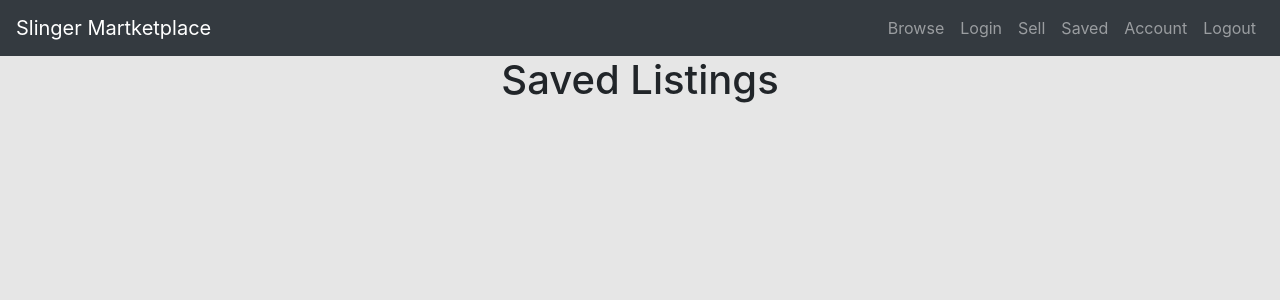
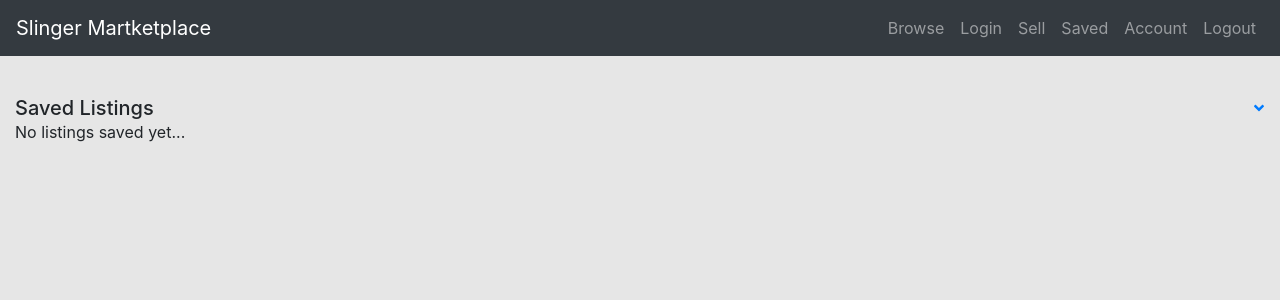
Before and after one commit to TPSreports2020/slanger, an Angular app: page /saved in a window 1280 px wide. Shown: the top 300 px of the page. Built offline with nearby package versions, Linux system fonts and the light colour scheme.

Commit message:
5 files modified

```diff
--- a/src/app/app.module.ts
+++ b/src/app/app.module.ts
@@ -5,6 +5,7 @@ import { HttpClientModule, HTTP_INTERCEPTORS } from '@angular/common/http';
 import { ReactiveFormsModule } from "@angular/forms";
 
 import {NgbModule} from '@ng-bootstrap/ng-bootstrap';
+
 import { FontAwesomeModule } from '@fortawesome/angular-fontawesome';
 
 import { AppRoutingModule } from './app-routing.module';
--- a/src/app/browse/search/search.component.css
+++ b/src/app/browse/search/search.component.css
@@ -1,4 +1,4 @@
 .main-form-wrapper {
-  margin-top: 3rem;
-  margin-bottom: 3rem;
+  margin-top: 30px;
+  margin-bottom: 30p;
 }
--- a/src/app/saved/saved.component.css
+++ b/src/app/saved/saved.component.css
@@ -4,8 +4,8 @@
 }
 
 .card {
-  margin-bottom: 2rem;
-  width: 18rem;
+  /* margin-bottom: 2rem;
+  width: 18rem; */
 }
 
 .card-btns {
@@ -15,3 +15,9 @@
 .card button {
   font-weight: 600;
 }
+
+faIcon { size: 3rem; }
+
+.top {
+  margin-top: 40px;
+}
--- a/src/app/saved/saved.component.html
+++ b/src/app/saved/saved.component.html
@@ -1,8 +1,24 @@
-<h1 class="text-center">Saved Listings</h1>
 
-<div class="row listing-wrapper">
+<div class="row top">
+  <div class="col">
+    <ngb-accordion #acc="ngbAccordion" activeIds="ngb-panel-0">
 
-  <div class="col"  *ngFor="let listing of savedListings; let i = index">
+      <ngb-panel title="Saved" id="ngb-panel-0">
+        <ng-template ngbPanelHeader let-opened="opened">
+          <div class="d-flex align-items-center justify-content-between">
+            <h5 class="m-0">Saved Listings</h5>
+            <button ngbPanelToggle class="btn btn-link p-0">
+
+
+              <fa-icon [icon]="faAngleDown"></fa-icon>
+
+
+            </button>
+          </div>
+        </ng-template>
+        <ng-template ngbPanelContent  let-opened="opened">
+          <span *ngIf="savedListings.length < 1">No listings saved yet...</span>
+          <div class="col" *ngFor="let listing of savedListings; let i = index">
             <div class="card mx-auto" >
               <img
                 src="https://images.unsplash.com/photo-1499831215195-0970a54b3a0e?ixlib=rb-1.2.1&ixid=eyJhcHBfaWQiOjEyMDd9&auto=format&fit=crop&w=500&q=60"
@@ -14,9 +30,20 @@
                 <p class="card-text">{{listing.description}}</p>
                 <div class="card-btns">
                   <button class="btn btn-info btn-sm mx-1"><a href="#"></a>More</button>
-        <button class="btn btn-danger btn-sm mx-1" (click)="onSaveListing(listing)"><a></a>Save</button>
+                  <button class="btn btn-danger btn-sm mx-1" (click)="onSaveListing(listing)"><a></a>Remove</button>
                   <button class="btn btn-success btn-sm mx-1"><a></a>${{listing.price}}</button>
                 </div>
               </div>
             </div>
           </div>
+        </ng-template>
+      </ngb-panel>
+      <!-- <ngb-panel>
+        <ng-template ngbPanelTitle>
+          <span>&#9733; <b>Fancy</b> title &#9733;</span>
+        </ng-template>
+        <ng-template ngbPanelContent>
+        </ng-template>
+      </ngb-panel> -->
+    </ngb-accordion>
+</div>
--- a/src/app/saved/saved.component.ts
+++ b/src/app/saved/saved.component.ts
@@ -3,6 +3,9 @@ import { SavedService } from './saved.service';
 import { Listing } from '../shared/listing.model';
 
 import { Subscription } from 'rxjs';
+
+import { faAngular, faFontAwesome } from '@fortawesome/free-brands-svg-icons';
+import { faAngleDown, faAngleUp } from '@fortawesome/free-solid-svg-icons';
 
 @Component({
   selector: 'app-saved',
@@ -10,8 +13,10 @@ import { Subscription } from 'rxjs';
   styleUrls: ['./saved.component.css']
 })
 export class SavedComponent implements OnInit {
+  constructor(private savedService: SavedService) { }
 
-  constructor(private savedService: SavedService) { }
+  faAngleDown = faAngleDown;
+  faAngleUp = faAngleUp;
 
   savedSub: Subscription;
   savedListings: Listing[] = []
```
Also changed, not shown: src/app/app.component.ts (line endings or trailing spaces). Lines whose indentation alone changed are shown as unchanged.
